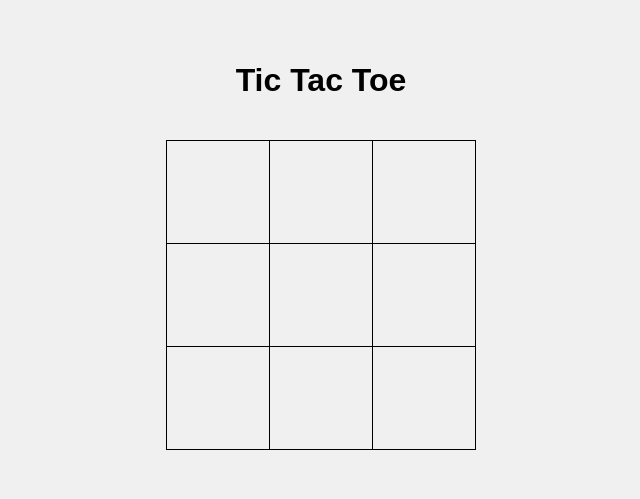
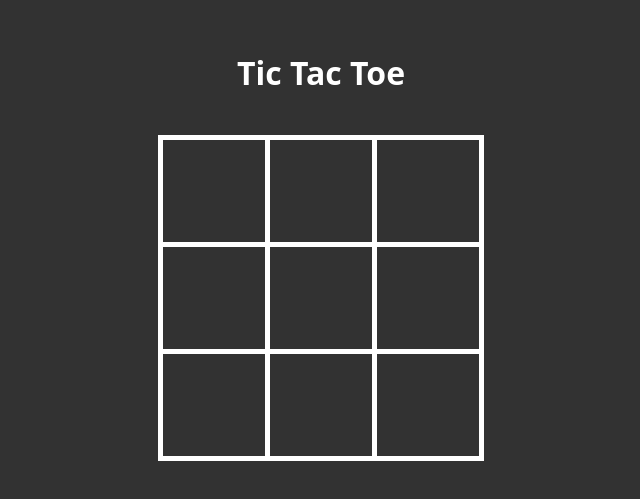
Before and after one commit to Sven-OleBittner/project_tictacto, a plain HTML site: page index.html in a window 1280 px wide. Shown: the part 153-652 px from the top of the page, without its empty margins (319-959 px from the left). Drawn offline with Linux system fonts and the light colour scheme.

Commit message:
change the CSS

```diff
--- a/script.js
+++ b/script.js
@@ -25,7 +25,7 @@ function render() {
         for (let j = 0; j < 3; j++) {
             const cellIndex = i * 3 + j;
             const cellContent = fields[cellIndex] === null ? '' : fields[cellIndex];
-            tableHTML += `<td onclick="makeMove(${cellIndex})" style="width: 100px; height: 100px; border: 1px solid black; text-align: center; vertical-align: middle; font-size: 24px; cursor: pointer;">${cellContent}</td>`;
+            tableHTML += `<td onclick="makeMove(${cellIndex})" style="width: 100px; height: 100px; text-align: center; vertical-align: middle; font-size: 24px; cursor: pointer;">${cellContent}</td>`;
         }
         tableHTML += '</tr>';
     }
--- a/style.css
+++ b/style.css
@@ -1,12 +1,11 @@
 body {
-    font-family: Arial, sans-serif;
     display: flex;
     flex-direction: column;
     justify-content: center;
     align-items: center;
     height: 100vh;
-    background-color: #f0f0f0;
-}
+    background-color: #323232;
+    font-family: 'Open Sans', sans-serif;}
 
 #gameContainer {
     margin: 20px;
@@ -14,12 +13,13 @@ body {
 
 table {
     border-collapse: collapse;
+    border: 5px solid transparent;
 }
 
 td {
     width: 100px;
     height: 100px;
-    border: 1px solid black;
+    border: 5px solid white;
     text-align: center;
     vertical-align: middle;
     font-size: 24px;
@@ -38,3 +38,8 @@ td.X {
 td.O {
     color: red;
 }
+
+h1 {
+    color: white;
+    text-align: center;
+}
```
